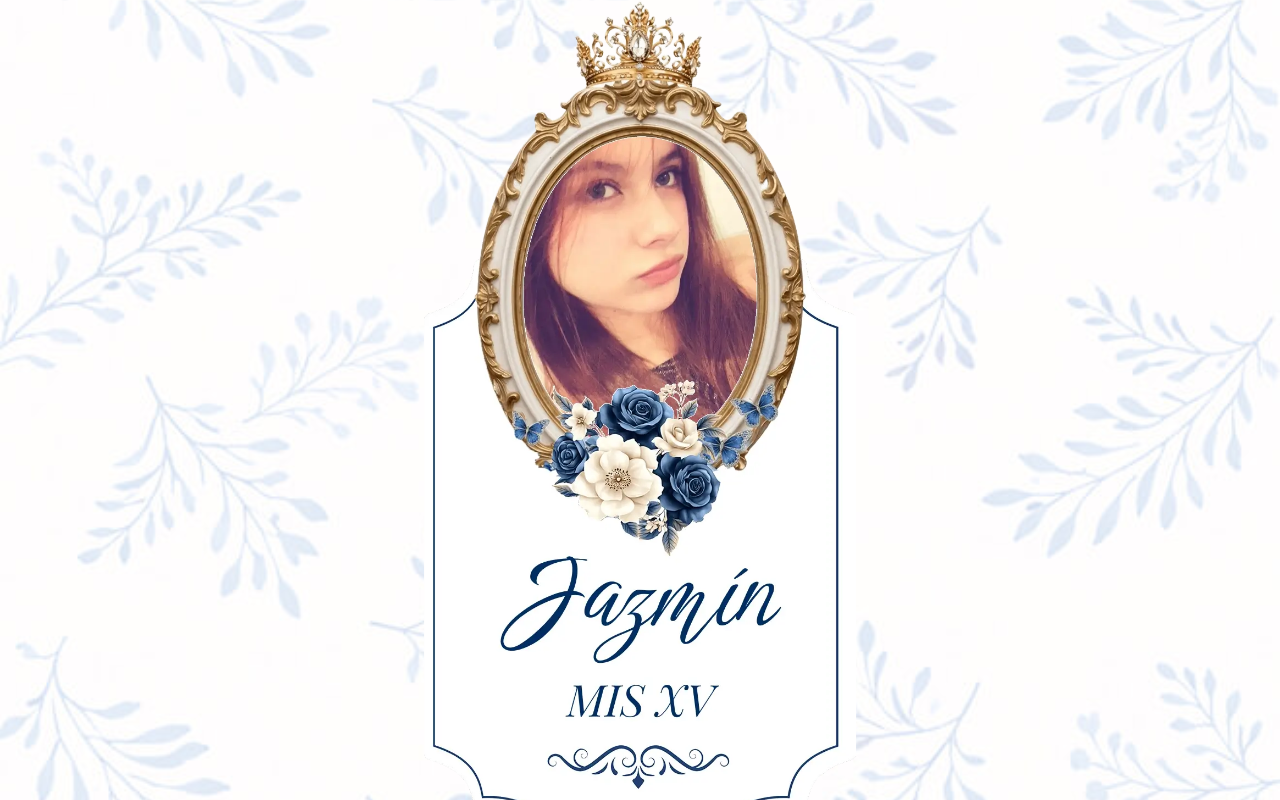
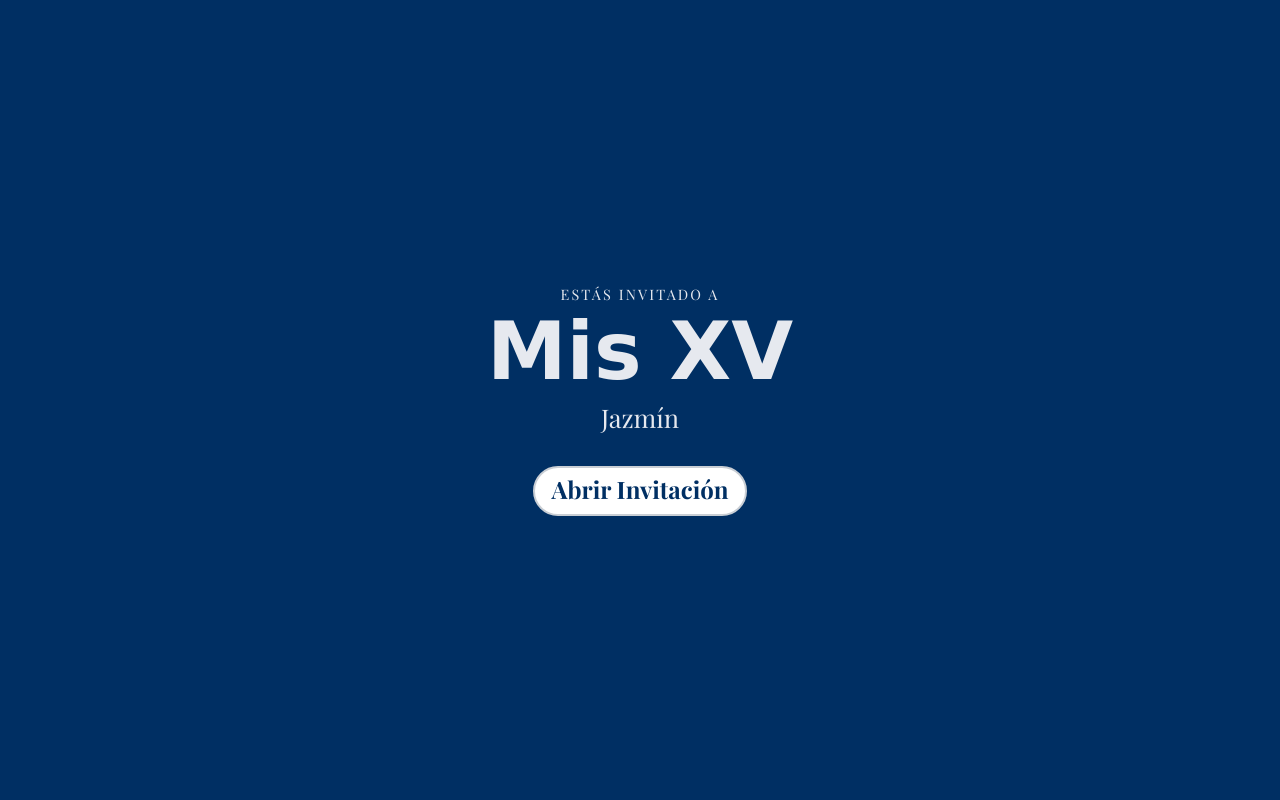
Before and after one commit to Noraklav/agusdv, a plain HTML site: page misxvjaz/index.html in a window 1280 px wide. Shown: the top 800 px of the page. Drawn offline with nearby package versions, Linux system fonts and the light colour scheme; a web font is replaced by a local one.

Commit message:
Actualizacion para abrir con cancion

```diff
--- a/misxvjaz/index.html
+++ b/misxvjaz/index.html
@@ -16,20 +16,44 @@
     <meta property="og:type" content="website" />
     <meta property="og:url" content="https://tu-dominio.com/" />
     <meta property="og:title" content="Mis XV - Jazmín" />
-    <meta property="og:description" content="¡Te invito a celebrar mis 15 años!" />
-    <meta property="og:image" content="https://tu-dominio.com/images/marco_1.webp" />
+    <meta
+      property="og:description"
+      content="¡Te invito a celebrar mis 15 años!"
+    />
+    <meta
+      property="og:image"
+      content="https://tu-dominio.com/images/marco_1.webp"
+    />
     <meta property="og:image:width" content="1200" />
     <meta property="og:image:height" content="630" />
     <meta property="og:locale" content="es_AR" />
     <!-- Twitter Card -->
     <meta name="twitter:card" content="summary_large_image" />
     <meta name="twitter:title" content="Mis XV - Jazmín" />
-    <meta name="twitter:description" content="¡Te invito a celebrar mis 15 años!" />
-    <meta name="twitter:image" content="https://tu-dominio.com/images/marco_1.webp" />
+    <meta
+      name="twitter:description"
+      content="¡Te invito a celebrar mis 15 años!"
+    />
+    <meta
+      name="twitter:image"
+      content="https://tu-dominio.com/images/marco_1.webp"
+    />
     <link rel="stylesheet" href="css/style.min.css" />
   </head>
 
   <body>
+    <!-- Pantalla de entrada -->
+    <div id="portada" class="portada">
+      <div class="portada_contenido">
+        <p class="portada_sub">Estás invitado a</p>
+        <h1 class="portada_titulo">Mis XV</h1>
+        <p class="portada_nombre">Jazmín</p>
+        <button id="btn-abrir" class="portada_boton" type="button">
+          Abrir invitación
+        </button>
+      </div>
+    </div>
+
     <main id="main">
       <!-- Mis XV -->
       <section class="mis_xv">
--- a/misxvjaz/js/app.js
+++ b/misxvjaz/js/app.js
@@ -58,5 +58,26 @@ document.getElementById("btn-alias").addEventListener("click", () => {
 });
 
 // Musica
+// Musica + pantalla de entrada
 const musica = document.getElementById("musica-fondo");
 musica.volume = 0.35;
+
+const portada = document.getElementById("portada");
+const btnAbrir = document.getElementById("btn-abrir");
+
+document.body.classList.add("bloqueado");
+
+btnAbrir.addEventListener("click", () => {
+  // El play() va dentro del click para que el navegador lo permita
+  musica.play().catch((err) => {
+    console.error("No se pudo reproducir la música: ", err);
+  });
+
+  portada.classList.add("oculta");
+  document.body.classList.remove("bloqueado");
+
+  // Saca la portada del DOM cuando termina la animación
+  portada.addEventListener("transitionend", () => portada.remove(), {
+    once: true,
+  });
+});
--- a/misxvjaz/scss/_helpers.scss
+++ b/misxvjaz/scss/_helpers.scss
@@ -6,10 +6,8 @@
     justify-content: center;
 }
 
-$serif: 'Playfair Display',
-serif;
-$cursiva: "Birthstone Bounce",
-cursive;
+$serif: 'Playfair Display', serif;
+$cursiva: "Birthstone Bounce", cursive;
 $azul: #002F63;
 
 @mixin button() {
--- a/misxvjaz/scss/style.scss
+++ b/misxvjaz/scss/style.scss
@@ -11,6 +11,72 @@ body {
   margin: 0;
   padding: 0;
   box-sizing: border-box;
+}
+
+.portada {
+  position: fixed;
+  inset: 0;
+  z-index: 9999;
+  display: flex;
+  align-items: center;
+  justify-content: center;
+  padding: 24px;
+  text-align: center;
+  background-color: $azul;
+  color: #e6e9ef;
+  transition: opacity 0.6s ease, visibility 0.6s ease;
+}
+
+.portada.oculta {
+  opacity: 0;
+  visibility: hidden;
+  pointer-events: none;
+}
+
+.portada_contenido {
+  display: flex;
+  flex-direction: column;
+  align-items: center;
+  gap: 8px;
+  font-family: $serif;
+}
+
+.portada_sub {
+  margin: 0;
+  letter-spacing: 0.15em;
+  text-transform: uppercase;
+  font-size: 0.9rem;
+}
+
+.portada_titulo {
+  margin: 0;
+  font-size: clamp(3rem, 14vw, 5rem);
+  line-height: 1;
+  font-family: $cursiva;
+}
+
+.portada_nombre {
+  margin: 0 0 24px;
+  font-size: 1.6rem;
+}
+
+.portada_boton {
+  @include button();
+  background-color: #FFF;
+  color: $azul;
+  font-weight: 700;
+  text-transform: capitalize;
+}
+
+.portada_boton:hover,
+.portada_boton:focus-visible {
+  background: #c9ced8;
+  color: #1b2a4e;
+}
+
+/* Bloquea el scroll mientras la portada está abierta */
+body.bloqueado {
+  overflow: hidden;
 }
 
 #main {
```
Also changed, not shown: misxvjaz/css/style.min.css, 1 other file.
